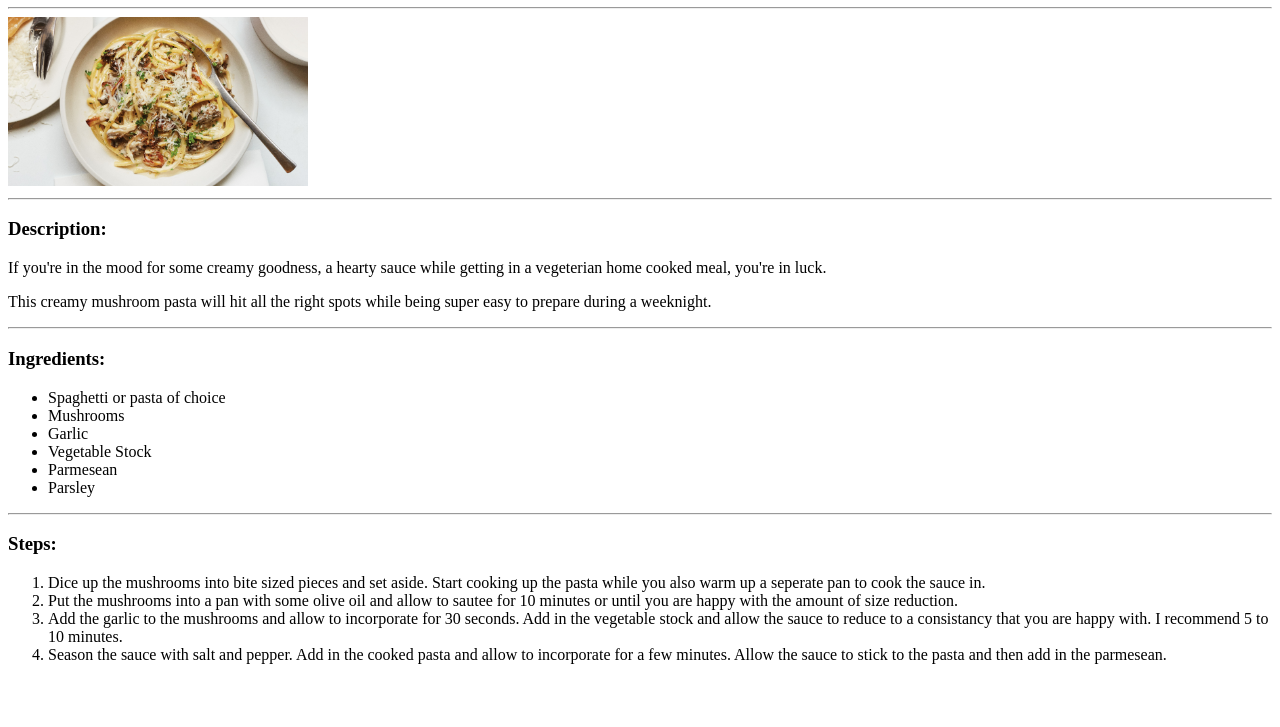
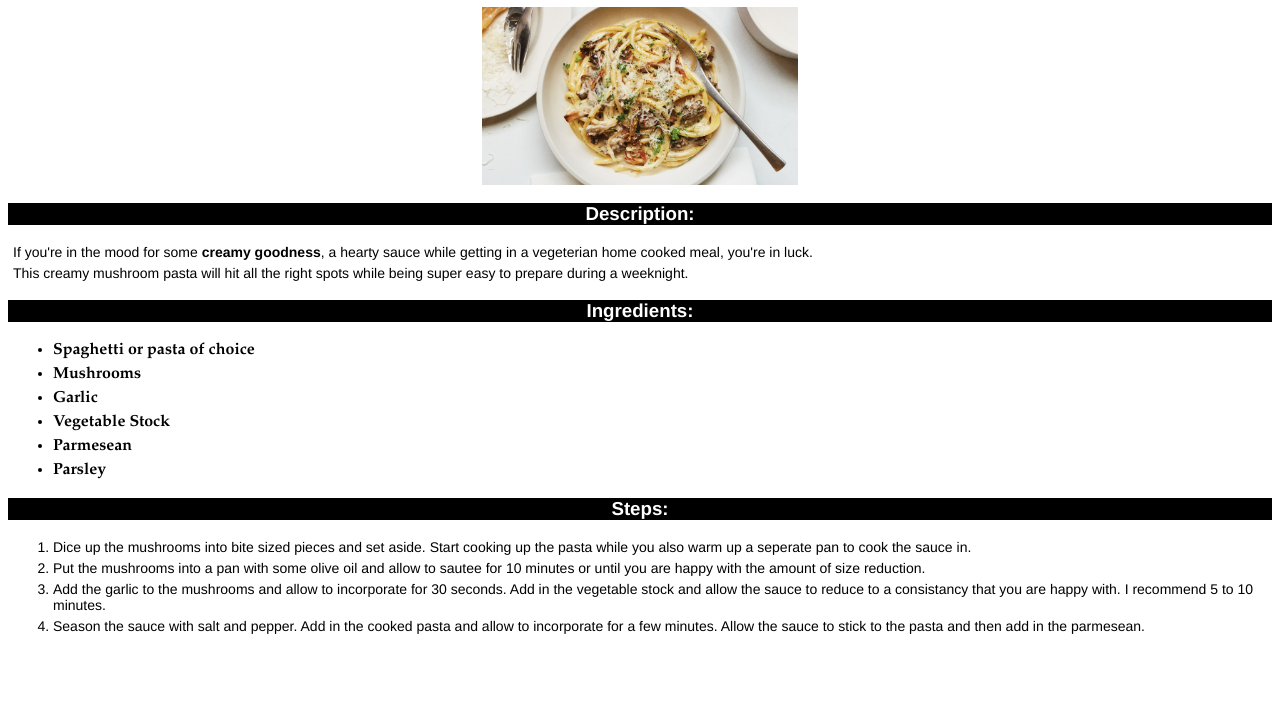
Before and after one commit to Vyonyx/recipes, a plain HTML site: page dishes/creamy_mushroom_pasta.html in a window 1280 px wide. Shown: the part 73-800 px from the top of the page. Drawn offline with Linux system fonts and the light colour scheme.

Commit message:
Added CSS styling to webpages.

```diff
--- a/dishes/creamy_mushroom_pasta.html
+++ b/dishes/creamy_mushroom_pasta.html
@@ -1,21 +1,22 @@
 <!DOCTYPE html>
 <html lang="en" dir="ltr">
   <head>
+    <link rel="stylesheet" href="../style.css">
     <meta charset="utf-8">
     <title>Creamy Mushroom Pasta Recipe</title>
   </head>
   <body>
-    <h1>Creamy Mushroom Pasta</h1><hr>
-    <img src="mushroom_pasta.jpeg" alt="Cooked creamy mushroom pasta." width="300"><hr>
+    <h1>Creamy Mushroom Pasta</h1>
+    <img src="mushroom_pasta.jpeg" alt="Cooked creamy mushroom pasta." width="300">
     <h3>Description:</h3>
     <p>
-      If you're in the mood for some creamy goodness, a hearty sauce while
+      If you're in the mood for some <strong>creamy goodness</strong>, a hearty sauce while
       getting in a vegeterian home cooked meal, you're in luck.
     </p>
     <p>
       This creamy mushroom pasta will hit all the right spots while being super
       easy to prepare during a weeknight.
-    </p><hr>
+    </p>
     <h3>Ingredients:</h3>
     <ul>
       <li>Spaghetti or pasta of choice</li>
@@ -24,7 +25,7 @@
       <li>Vegetable Stock</li>
       <li>Parmesean</li>
       <li>Parsley</li>
-    </ul><hr>
+    </ul>
     <h3>Steps:</h3>
     <ol>
       <li>
--- /dev/null
+++ b/style.css
@@ -0,0 +1,31 @@
+h1, h3 {
+  color: #ffffff;
+  background-color: #000000;
+  text-align: center;
+  font-family: "Helvetica";
+}
+
+p, li, a {
+  font-family: "Helvetica";
+  font-size: 14px;
+  margin: 5px;
+}
+
+ul li {
+  font-family: "Garamond";
+  font-size: 16px;
+  font-weight: bold;
+}
+
+img {
+  display: block;
+  margin-left: auto;
+  margin-right: auto;
+  width: 25%;
+}
+
+.links .heading {
+  color: #000000;
+  text-align: left;
+  background-color: inherit;
+}
```
Also changed, not shown: dishes/mediterranean_chicken.html (+5 -4 lines), dishes/spaghetti_bolognese.html (+5 -4 lines), index.html (+9 -6 lines).
